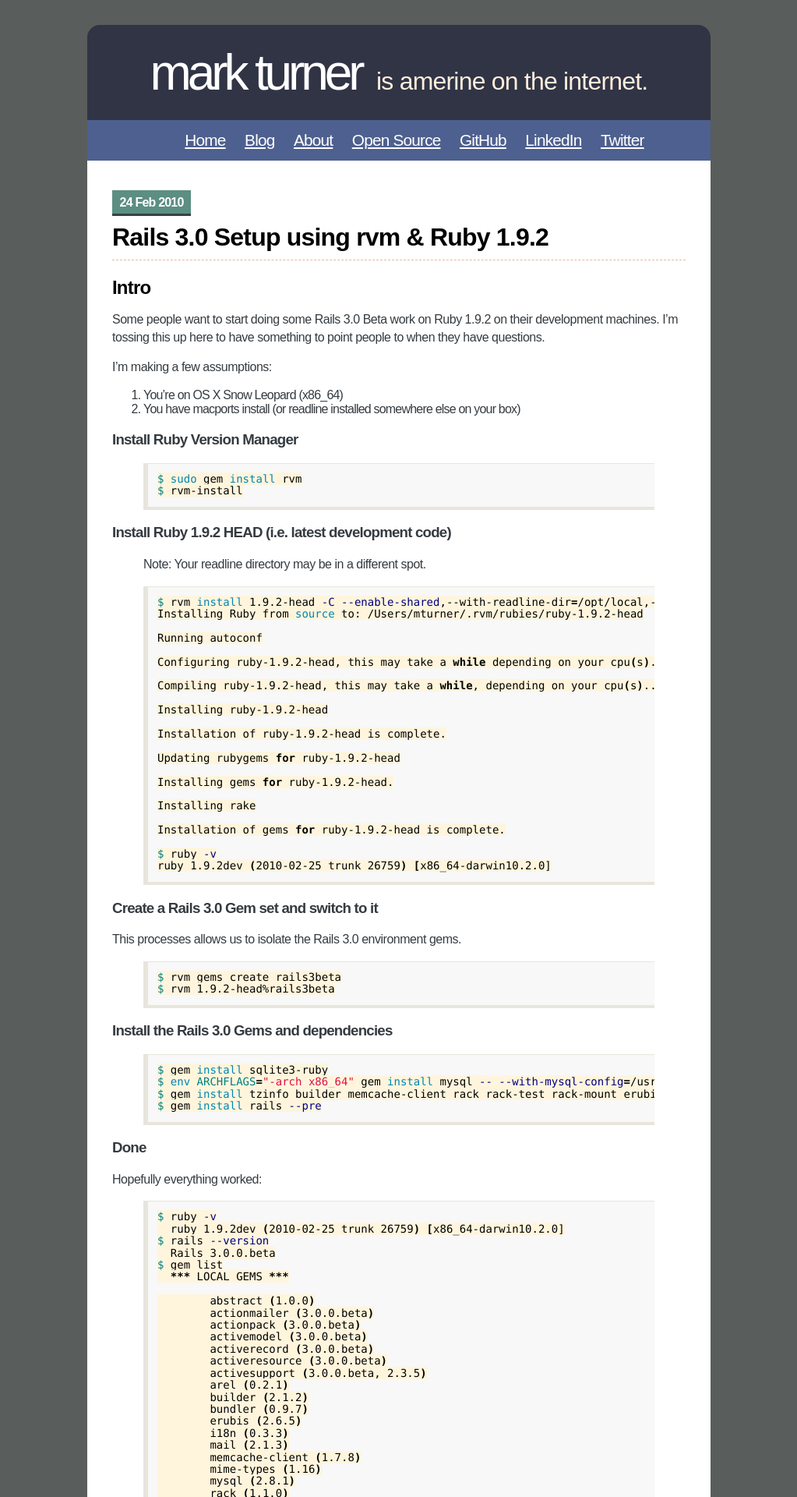
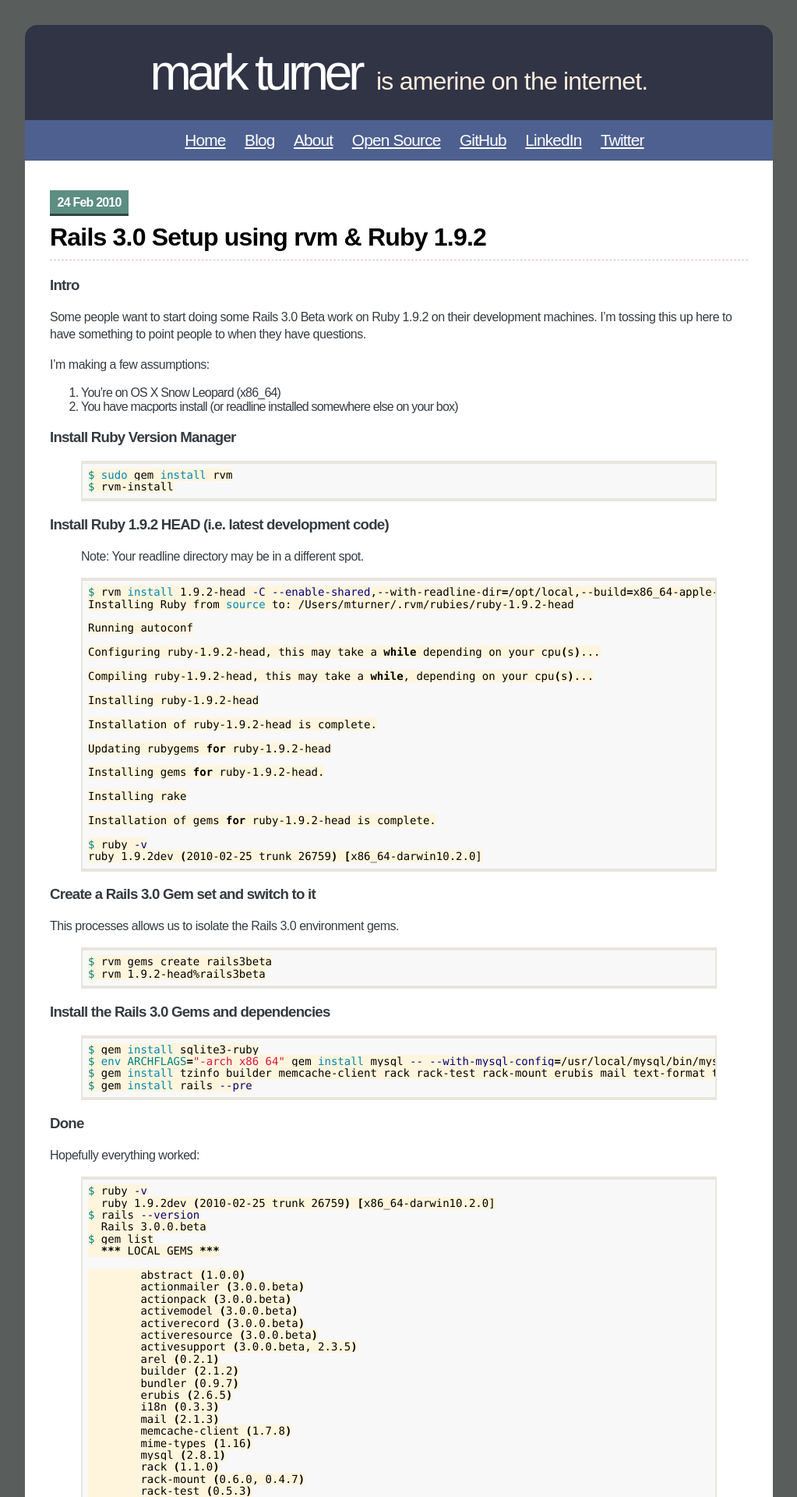
Before and after one commit to amerine/amerine.github.com, a Jekyll site: the page built from _posts/2010-02-24-rvm-rails3-ruby-1-9-2-setup.markdown, in a window 1280 px wide. Shown: the top 1920 px of the page at 78% size, without its empty margins (128-1151 px from the left). Built offline with Jekyll 4.4.1, drawn with Linux system fonts in a browser that asks for light colours; comment, search, counter and statistics services are not loaded.

Commit message:
Changed the width to 960 and tweaked the CSS

```diff
--- a/_posts/2010-02-24-rvm-rails3-ruby-1-9-2-setup.markdown
+++ b/_posts/2010-02-24-rvm-rails3-ruby-1-9-2-setup.markdown
@@ -2,7 +2,7 @@
 title: Rails 3.0 Setup using rvm & Ruby 1.9.2
 layout: post
 ---
-##Intro
+###Intro
 Some people want to start doing some Rails 3.0 Beta work on Ruby 1.9.2 on their development machines. I'm tossing this up here to have something to point people to when they have questions.
 
 I'm making a few assumptions:
--- a/stylesheets/master.css
+++ b/stylesheets/master.css
@@ -1,3 +1,5 @@
+/* @override http://amerine.net/stylesheets/master.css */
+
 body {
   font-family: Arial, sans-serif;
   letter-spacing: -0.05em;
@@ -16,7 +18,7 @@
 }
 
 #wrapper {
-  width: 50em;
+  width: 960px;
   margin: 2em auto 0;
   padding: 0;
   background: #fff;
@@ -124,8 +126,8 @@
 pre {
   background: #f8f8f8;
   border: 1px solid #E7E5DC;
-  border-width: 1px 0 4px 6px;
-  padding: 1em;
+  border-width: 4px 2px 4px 2px;
+  padding: 7px;
   overflow: auto;
   color: black;
   line-height: 120%;
@@ -187,11 +189,11 @@
 }
 
 #home_left {
-  width: 29em;
+  width: 640px;
 }
 
 #home_right {
-  width: 16em;
+  width: 240px;
   margin-left: 1em;
 }
 
```
